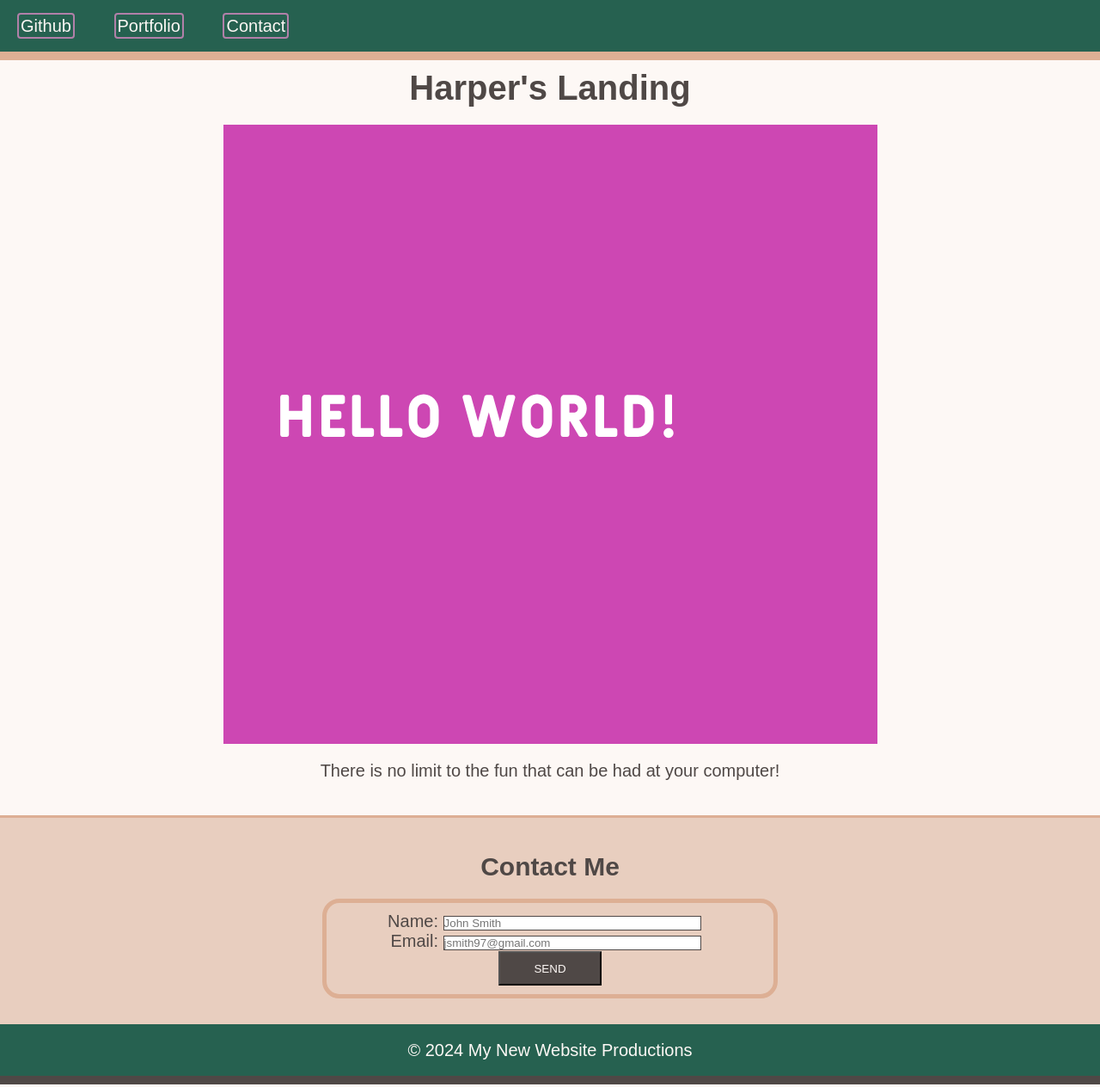
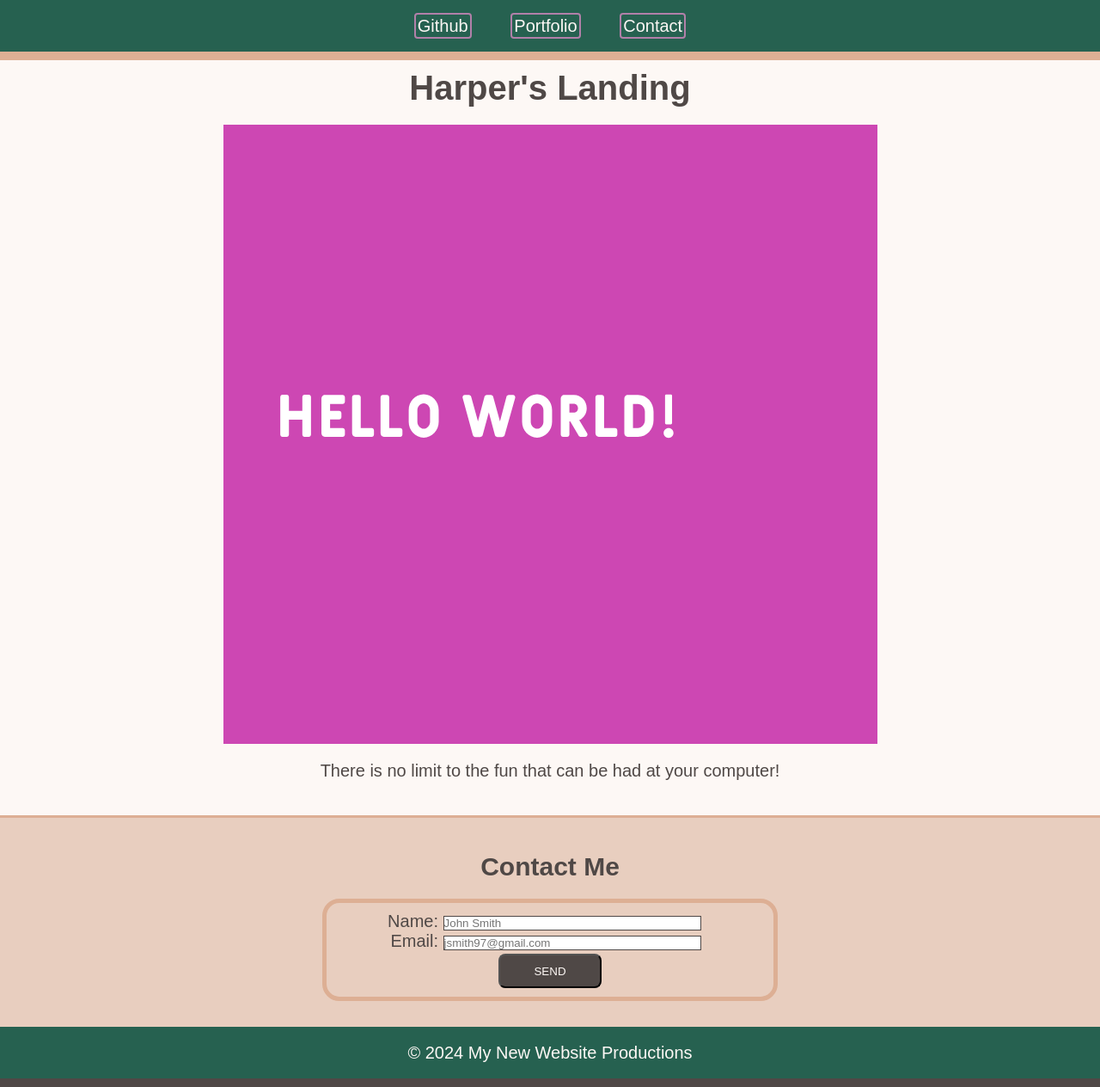
Before and after one commit to aharper2568/01-mini-project, a plain HTML site: page index.html in a window 1280 px wide. Shown: the whole page at 86% size. Drawn offline with Linux system fonts and the light colour scheme.

Commit message:
styled button and header

```diff
--- a/assets/css/style.css
+++ b/assets/css/style.css
@@ -96,13 +96,25 @@ textarea {
   height: 60px;
 }
 
+nav {
+  text-align: center;
+}
+
 button {
   height: 40px;
   width: 120px;
   background-color: #4F4846;
   color: #FDF8F5;
+  cursor: pointer;
+  border-radius:8px;
+  margin-top:3px;
+  transition: 0.2s;
 }
 
+button:hover {
+  background-color: #7e7674;
+  box-shadow: 5px 5px 5px gray;
+}
 /* Class Selectors */
 .text-center {
   text-align: center;
```
